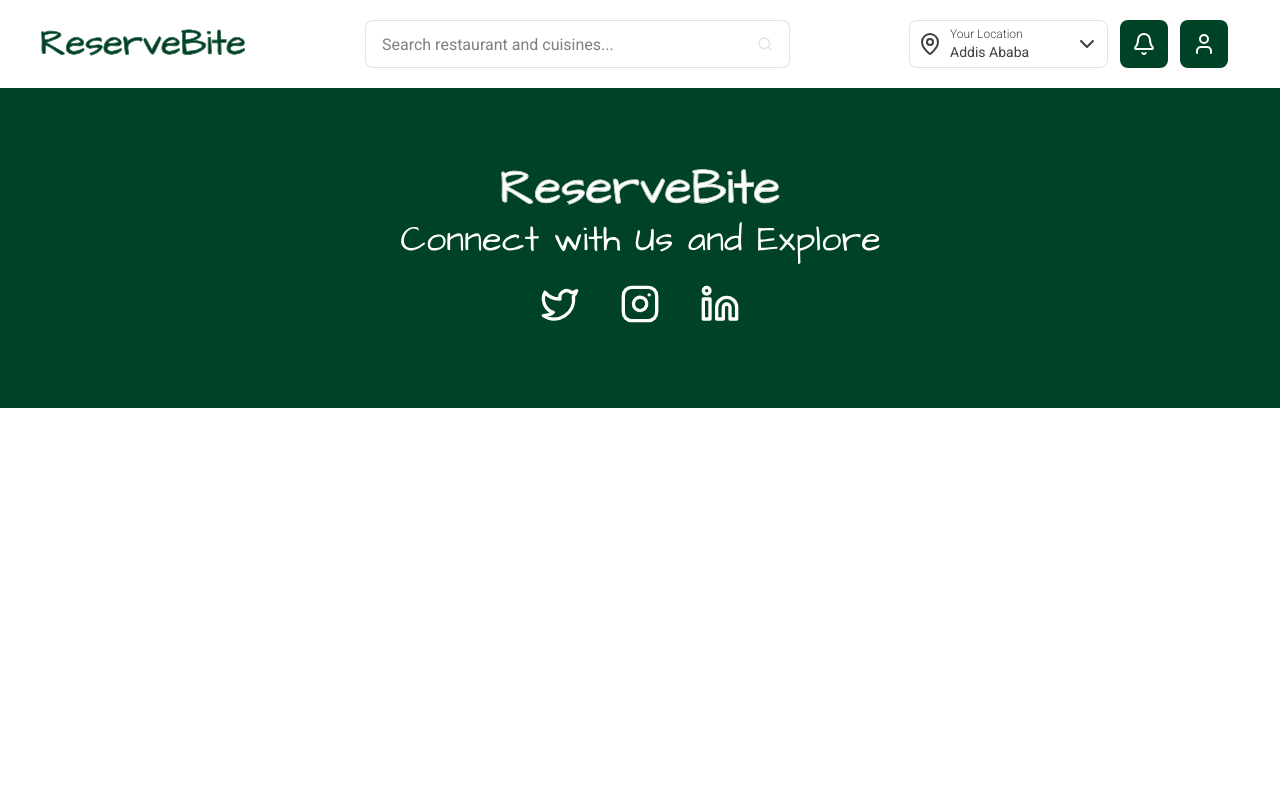
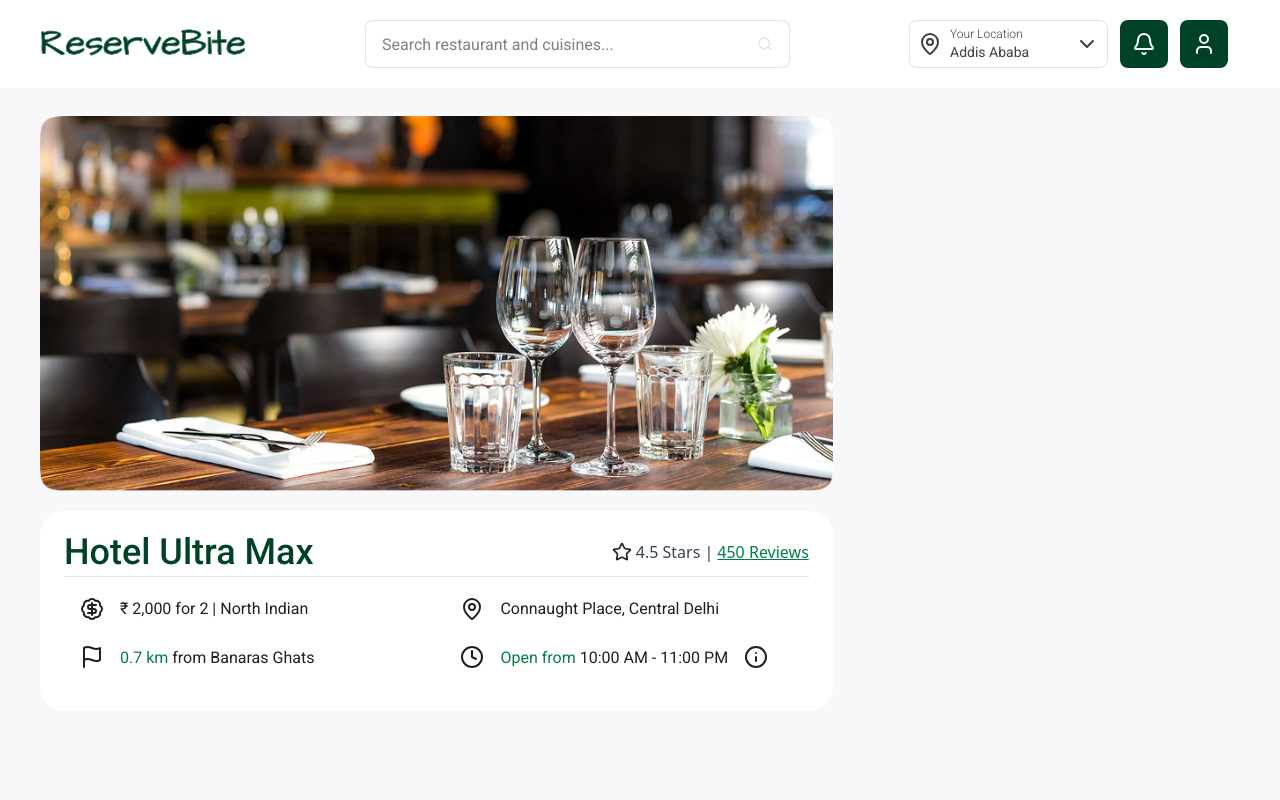
Before and after one commit to abenezer54/ReserveBite, a React (Vite) app: page / in a window 1280 px wide. Shown: the top 800 px of the page. Built offline with nearby package versions, Linux system fonts and the light colour scheme.

Commit message:
hotel detail component finished

```diff
--- a/package.json
+++ b/package.json
@@ -13,6 +13,7 @@
     "@chakra-ui/react": "^3.14.2",
     "@emotion/react": "^11.14.0",
     "@emotion/styled": "^11.14.0",
+    "@fontsource/roboto": "^5.2.5",
     "@mui/icons-material": "^7.0.1",
     "@mui/material": "^7.0.1",
     "framer-motion": "^12.6.2",
--- a/src/App.jsx
+++ b/src/App.jsx
@@ -1,10 +1,12 @@
 import { Navbar } from "./Navbar.jsx";
 import { Footer } from "./Footer.jsx";
+import { Home } from "./Home.jsx";
 
 const App = () => {
   return (
     <div>
       <Navbar />
+      <Home />
       <Footer />
     </div>
   );
--- /dev/null
+++ b/src/Home.jsx
@@ -0,0 +1,10 @@
+import { MainContent } from "./main/MainContent";
+import { SideMenu } from "./SideMenu";
+export const Home = () => {
+  return (
+    <main className="bg-[#F8F8FA] w-full h-400 flex gap-10  pl-10 pr-10 pt-7 pb-13">
+      <MainContent />
+      <SideMenu />
+    </main>
+  );
+};
--- /dev/null
+++ b/src/SideMenu.jsx
@@ -0,0 +1,3 @@
+export const SideMenu = () => {
+  return <section className="w-110 "></section>;
+};
--- a/src/main.jsx
+++ b/src/main.jsx
@@ -2,6 +2,7 @@
 import { createRoot } from "react-dom/client";
 import "./index.css";
 import App from "./App.jsx";
+import "@fontsource/roboto";
 
 createRoot(document.getElementById("root")).render(
   <StrictMode>
--- /dev/null
+++ b/src/main/HotelDetails.jsx
@@ -0,0 +1,49 @@
+import Rating from "./Rating.jsx";
+import Item from "./Item.jsx";
+import { BadgeDollarSign, Flag, MapPin, Info, Clock } from "lucide-react";
+
+export const HotelDetails = () => {
+  return (
+    <section className="bg-[#FFFFFF] w-full h-50 pl-6 pr-6 pt-8 pb-8 rounded-3xl">
+      <div className="Top w-full h-2/8 pb-4 flex items-center justify-between border-b border-[#C5C5C580]">
+        <h1 className="font-[roboto] font-medium text-[#004225] text-4xl leading-[28px] tracking-normal align-middle">
+          Hotel Ultra Max
+        </h1>
+        <Rating rating={4.5} reviews={450} />
+      </div>
+      <div className="Bottom w-full h-17 mt-4 mx-auto grid grid-cols-2 gap-[16px]">
+        <Item>
+          <BadgeDollarSign className="text-[#202020]" />
+          <span className="text-[#202020] font-[roboto]">
+            ₹ 2,000 for 2 | North Indian
+          </span>
+        </Item>
+        <Item>
+          <MapPin className="text-[#202020]" />
+          <span className="text-[#202020] font-[roboto]">
+            Connaught Place, Central Delhi
+          </span>
+        </Item>
+        <Item>
+          <Flag className="text-[#202020]" />
+          <span>
+            <span className="text-[#007E47] font-[roboto]">{0.7 + " km "}</span>
+            <span className="text-[#202020] font-[roboto]">
+              from Banaras Ghats
+            </span>
+          </span>
+        </Item>
+        <Item>
+          <Clock className="text-[#202020]" />
+          <span>
+            <span className="text-[#007E47] font-[roboto]">{"Open from "}</span>
+            <span className="text-[#202020] font-[roboto]">
+              10:00 AM - 11:00 PM
+            </span>
+          </span>
+          <Info className="text-[#202020]" />
+        </Item>
+      </div>
+    </section>
+  );
+};
--- /dev/null
+++ b/src/main/Item.jsx
@@ -0,0 +1,9 @@
+const Item = ({ children }) => {
+  return (
+    <div className="w-full h-[24px] p-4 flex justify-start gap-4 items-center rounded-xl">
+      {children}
+    </div>
+  );
+};
+
+export default Item;
--- /dev/null
+++ b/src/main/MainContent.jsx
@@ -0,0 +1,11 @@
+import Restaurant from "../assets/restaurant.png";
+import { HotelDetails } from "./HotelDetails";
+
+export const MainContent = () => {
+  return (
+    <section className="w-237.5 bg-[#F8F8FA] flex flex-col gap-5">
+      <img src={Restaurant} alt="Restaurant" className="w-full" />
+      <HotelDetails />
+    </section>
+  );
+};
--- /dev/null
+++ b/src/main/Rating.jsx
@@ -0,0 +1,13 @@
+import { Star } from "lucide-react";
+
+const Rating = ({ rating, reviews }) => {
+  return (
+    <div className="flex items-center gap-1 text-gray-700">
+      <Star className="w-5 h-5 text-[#202020] " />
+      <span>{rating} Stars | </span>
+      <span className="text-[#007E47] underline">{reviews} Reviews</span>
+    </div>
+  );
+};
+
+export default Rating;
--- a/tailwind.config.js
+++ b/tailwind.config.js
@@ -4,8 +4,7 @@
   theme: {
     extend: {
       fontFamily: {
-        architects: ["'Architects Daughter'", "cursive"],
-        roboto: ["Roboto", "sans-serif"],
+        sans: ["Roboto", "sans-serif"], // Make Roboto the default sans font
       },
     },
   },
```
Also changed, not shown: src/assets/restaurant.png (added), 1 other file (tests, documents, lock files or other folders).
